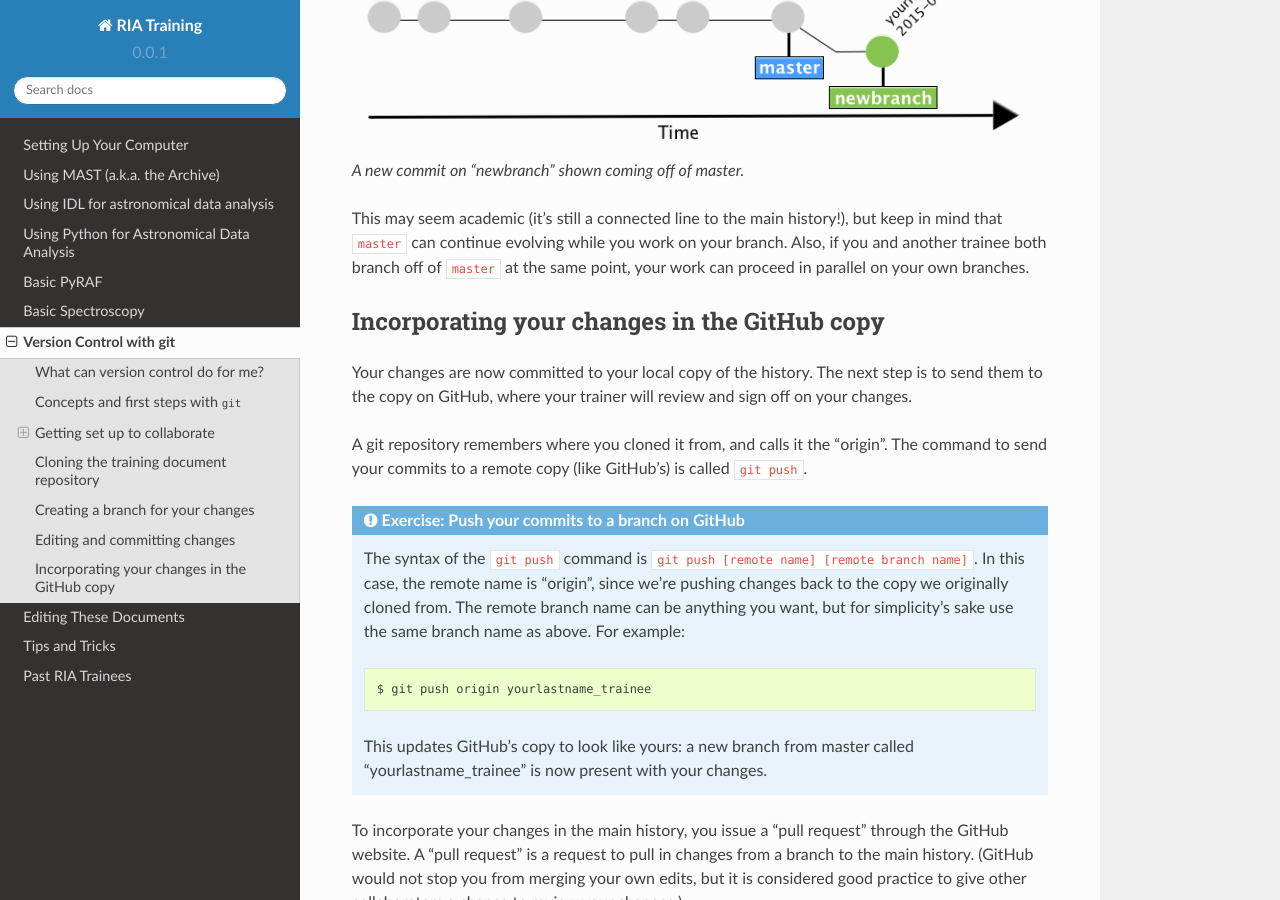
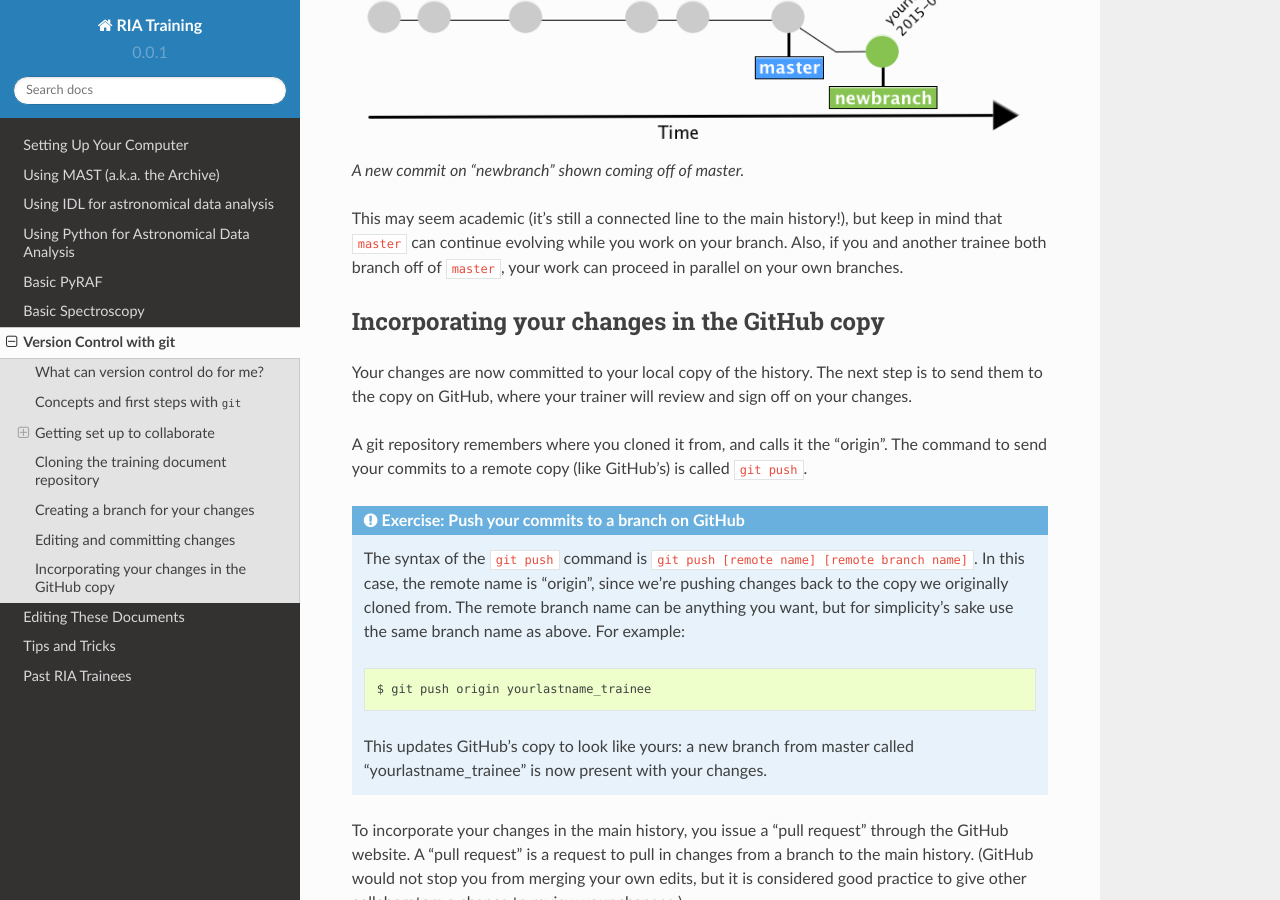
Before and after one commit to staceybright/training-library, a Sphinx documentation site: the page built from source/version_control.txt, in a window 1280 px wide and 900 px high, scrolled down 7089 px. Built offline with Sphinx 7.4.7 and the Read the Docs theme 2.0.0, drawn with Linux system fonts in a browser that asks for light colours.

Commit message:
Minor rephrasing in version_control.txt

```diff
--- a/source/version_control.txt
+++ b/source/version_control.txt
@@ -213,7 +213,7 @@ Now your repository history looks a bit like this:
 
    A new commit on "newbranch" shown coming off of master.
 
-This may seem academic (it's still a connected line to the main history!), but keep in mind that ``master`` can continue evolving while you work on your branch. Also, if you and another trainee both branch off of ``master`` at the same point, your work can proceed in parallel on your own branches.
+This may seem academic (it's still a connected line to the main history!), but keep in mind that ``master`` can continue evolving while you work on your branch. Also, if you and another trainee both branch off of ``master``, your work can proceed in parallel on your own branches.
 
 Incorporating your changes in the GitHub copy
 =============================================
```
